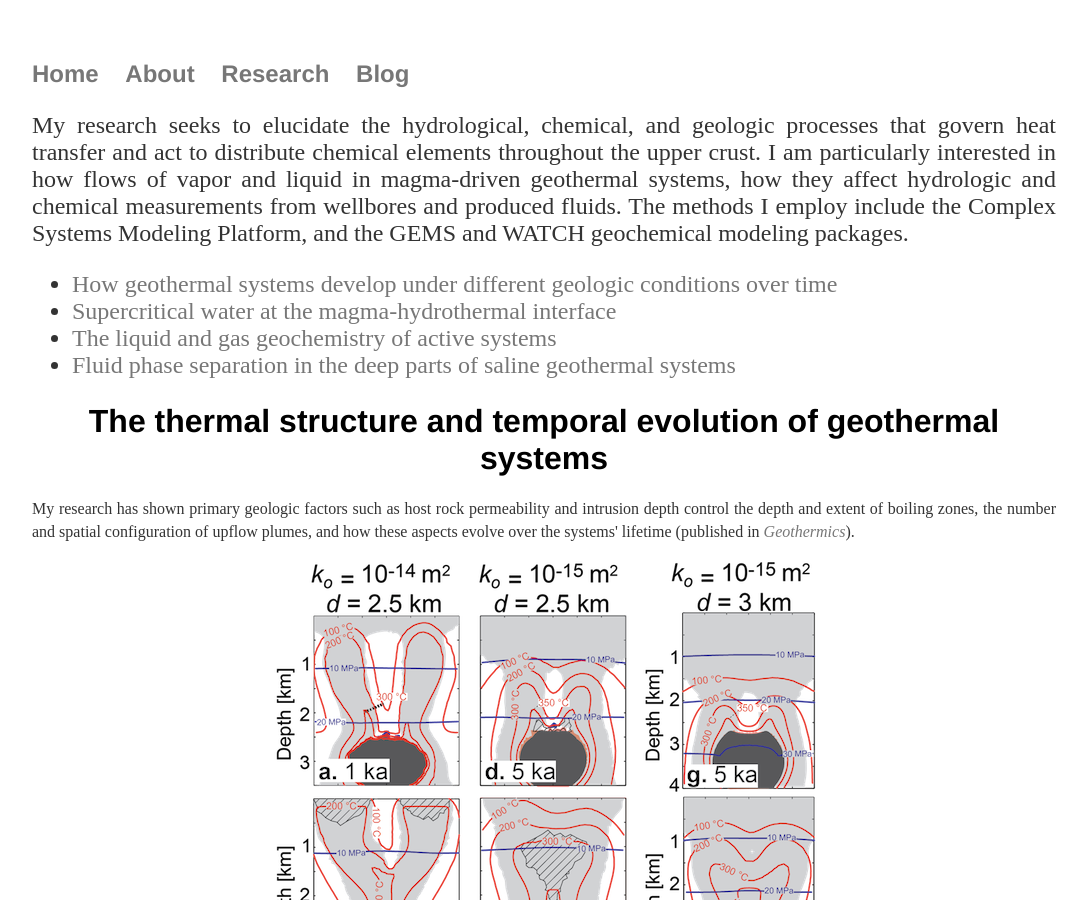
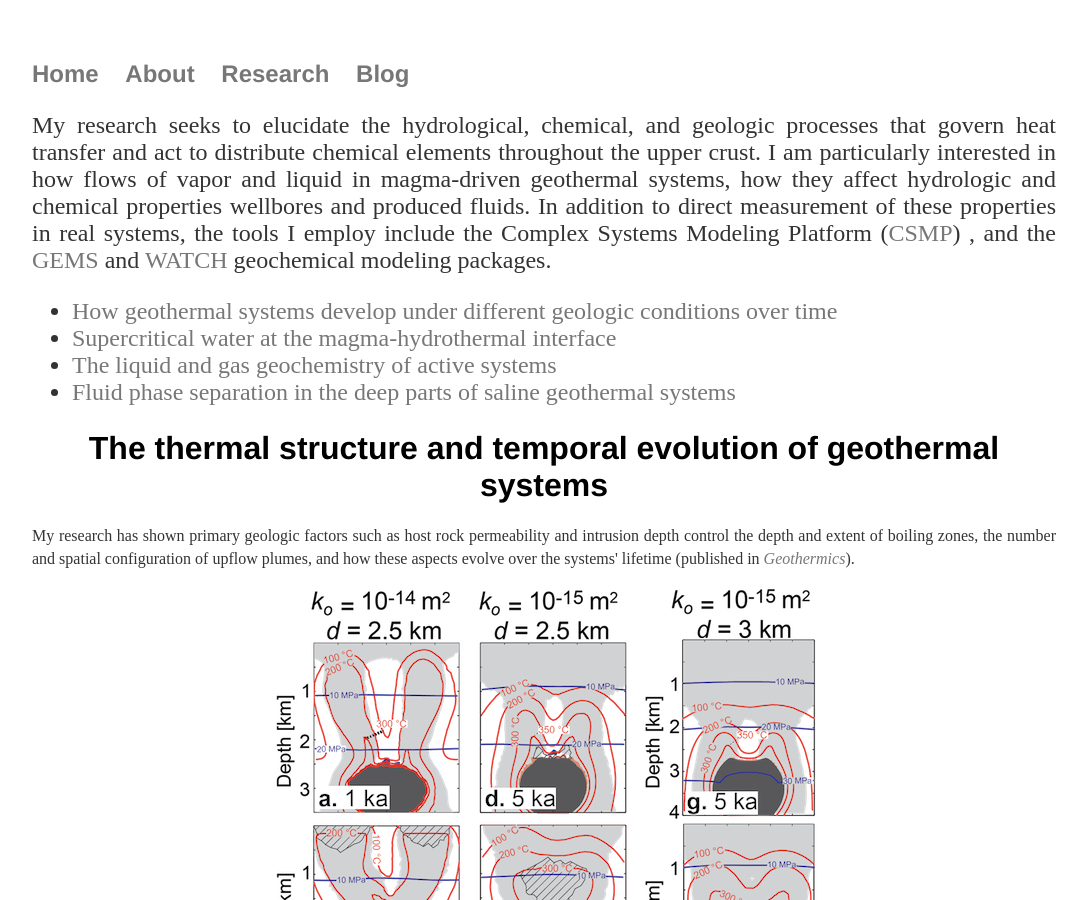
Before and after one commit to two-phaseflow/two-phaseflow.github.io, a Jekyll site: the page built from research/index.html, in a window 1280 px wide and 900 px high. Shown: the whole window, without its empty margins (96-1183 px from the left). Built offline with Jekyll 4.4.1, drawn with Linux system fonts in a browser that asks for light colours.

Commit message:
Update index.html

```diff
--- a/research/index.html
+++ b/research/index.html
@@ -5,9 +5,10 @@ title: Samuel Scott's Research
 <div class="blurb">
     <h2> My research seeks to elucidate the hydrological, chemical, and geologic processes that govern heat transfer and act
     to distribute chemical elements throughout the upper crust. I am particularly interested in how
-    flows of vapor and liquid in magma-driven geothermal systems, how they affect hydrologic and chemical measurements from
-   wellbores and produced fluids. The methods I employ include the Complex Systems Modeling Platform,
-   and the GEMS and WATCH geochemical modeling packages.
+    flows of vapor and liquid in magma-driven geothermal systems, how they affect hydrologic and chemical properties
+   wellbores and produced fluids. In addition to direct measurement of these properties in real systems,
+   the tools I employ include the Complex Systems Modeling Platform (<a href="http://igp-sim.ethz.ch/index.php/csmp">CSMP</a>) ,
+and the <a href="http://gems.web.psi.ch">GEMS</a> and <a href="http://www.geothermal.is/software">WATCH</a> geochemical modeling packages.
 
 <ul>
   <li><a href="#item1">How geothermal systems develop under different geologic conditions over time</a></li>
```
